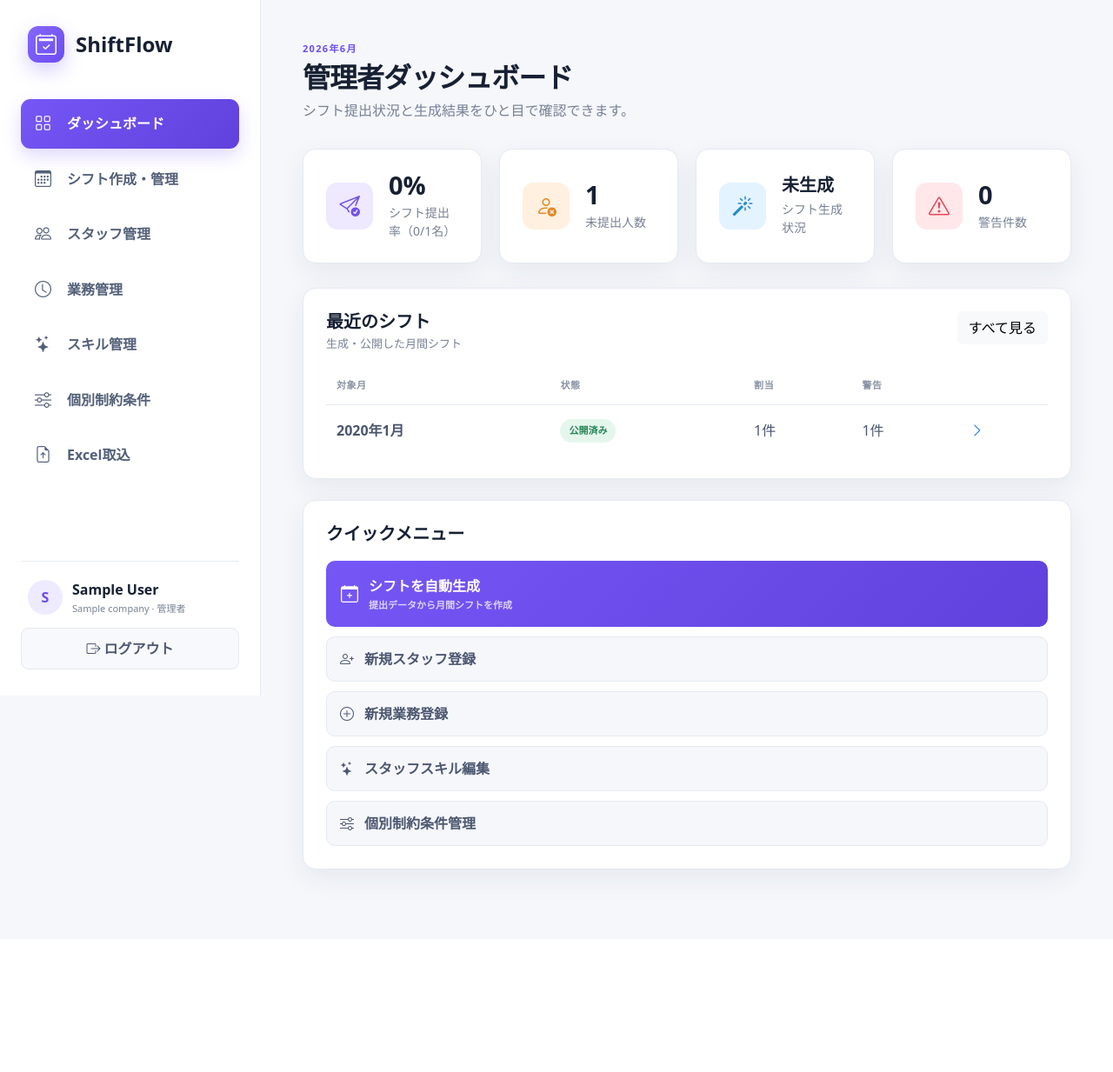
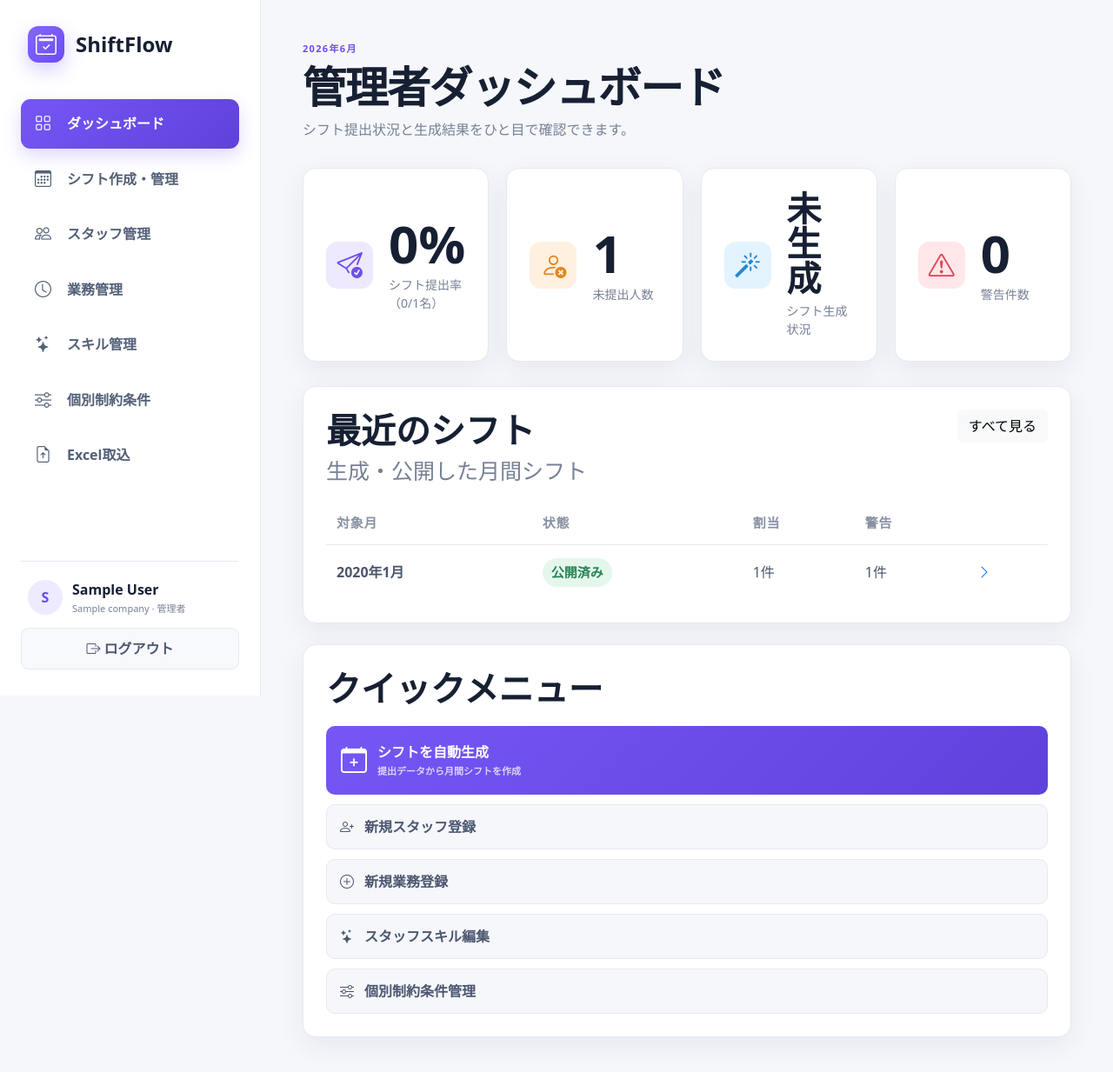
Before and after one commit to parupuntenano/shift_tool, a Django app: page /manager/dashboard/ in a window 1280 px wide. Shown: the top 1233 px of the page at 87% size. Before the commit the page ends 1024 px from the top, so only its background shows below. Run offline with Django 5.2, Linux system fonts and the light colour scheme; a user stored in the database is signed in; tables that the repository leaves empty hold one stand-in row (values such as "Sample post"); some libraries are stand-ins or nearby versions.

Commit message:
フォントサイズの変更

```diff
--- a/static/shifts/app.css
+++ b/static/shifts/app.css
@@ -165,7 +165,7 @@ body {
 }
 
 .page-header h1 {
-  font-size: 32px;
+  font-size: 50px;
   font-weight: 850;
   letter-spacing: -.03em;
   margin: 4px 0 7px
@@ -208,7 +208,7 @@ body {
   border-radius: 13px;
   display: grid;
   place-items: center;
-  font-size: 24px
+  font-size: 30px
 }
 
 .metric-icon.purple {
@@ -232,13 +232,13 @@ body {
 }
 
 .metric-card strong {
-  font-size: 29px;
+  font-size: 60px;
   line-height: 1;
   display: block
 }
 
 .metric-card strong.status-text {
-  font-size: 20px
+  font-size: 40px
 }
 
 .metric-card small {
@@ -262,7 +262,7 @@ body {
 }
 
 .panel h2 {
-  font-size: 20px;
+  font-size: 40px;
   font-weight: 800
 }
 
@@ -279,7 +279,7 @@ body {
 
 .panel-head p {
   color: var(--muted);
-  font-size: 13px;
+  font-size: 25px;
   margin: 0
 }
 
@@ -319,7 +319,7 @@ body {
 }
 
 .quick-primary i {
-  font-size: 20px
+  font-size: 30px
 }
 
 .quick-primary span,
@@ -340,7 +340,7 @@ body {
 
 .table th {
   color: #8992a4;
-  font-size: 11px;
+  font-size: 15px;
   text-transform: uppercase;
   letter-spacing: .05em;
   font-weight: 800;
@@ -364,7 +364,7 @@ body {
   background: #f0f1f5;
   color: #697286;
   padding: 5px 10px;
-  font-size: 11px;
+  font-size: 15px;
   font-weight: 800
 }
 
@@ -413,7 +413,7 @@ body {
 .form-panel label,
 .form-inline-panel label {
   font-weight: 700;
-  font-size: 12px;
+  font-size: 30px;
   margin-bottom: 6px
 }
 
@@ -441,7 +441,7 @@ body {
 .helptext {
   display: block;
   color: var(--muted);
-  font-size: 11px;
+  font-size: 18px;
   margin-top: 4px
 }
 
@@ -506,7 +506,7 @@ body {
 }
 
 .upload-panel>i {
-  font-size: 48px;
+  font-size: 70px;
   color: var(--primary)
 }
 
@@ -649,7 +649,7 @@ body {
 }
 
 .day-card strong {
-  font-size: 22px
+  font-size: 50px
 }
 
 .day-card small {
@@ -657,7 +657,7 @@ body {
 }
 
 .day-card select {
-  font-size: 12px
+  font-size: 17px
 }
 
 .submit-bar {
```
